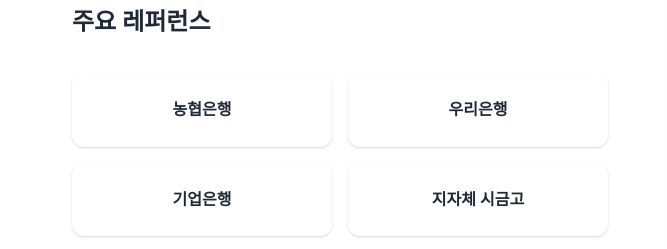
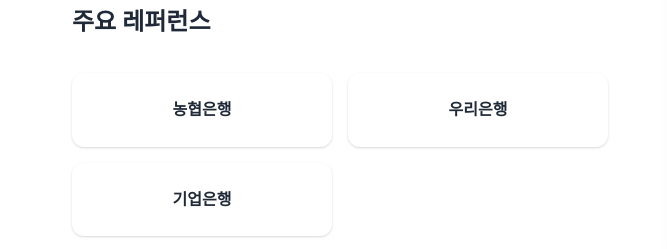
Before and after one commit to dudnoki-ux/company-sute, a plain HTML site: page index.html in a window 1280 px wide. Shown: the part 1245-1494 px from the top of the page, 0-667 px from the left. Drawn offline with Linux system fonts and the light colour scheme.

Commit message:
Update index.html

```diff
--- a/index.html
+++ b/index.html
@@ -89,7 +89,6 @@
                                 <div class="partner-item">농협은행</div>
                                 <div class="partner-item">우리은행</div>
                                 <div class="partner-item">기업은행</div>
-                                <div class="partner-item">지자체 시금고</div>
                             </div>
                             <p class="partner-note">※ 상표/로고 사용은 파트너 정책을 준수합니다.</p>
                         </div>
```
